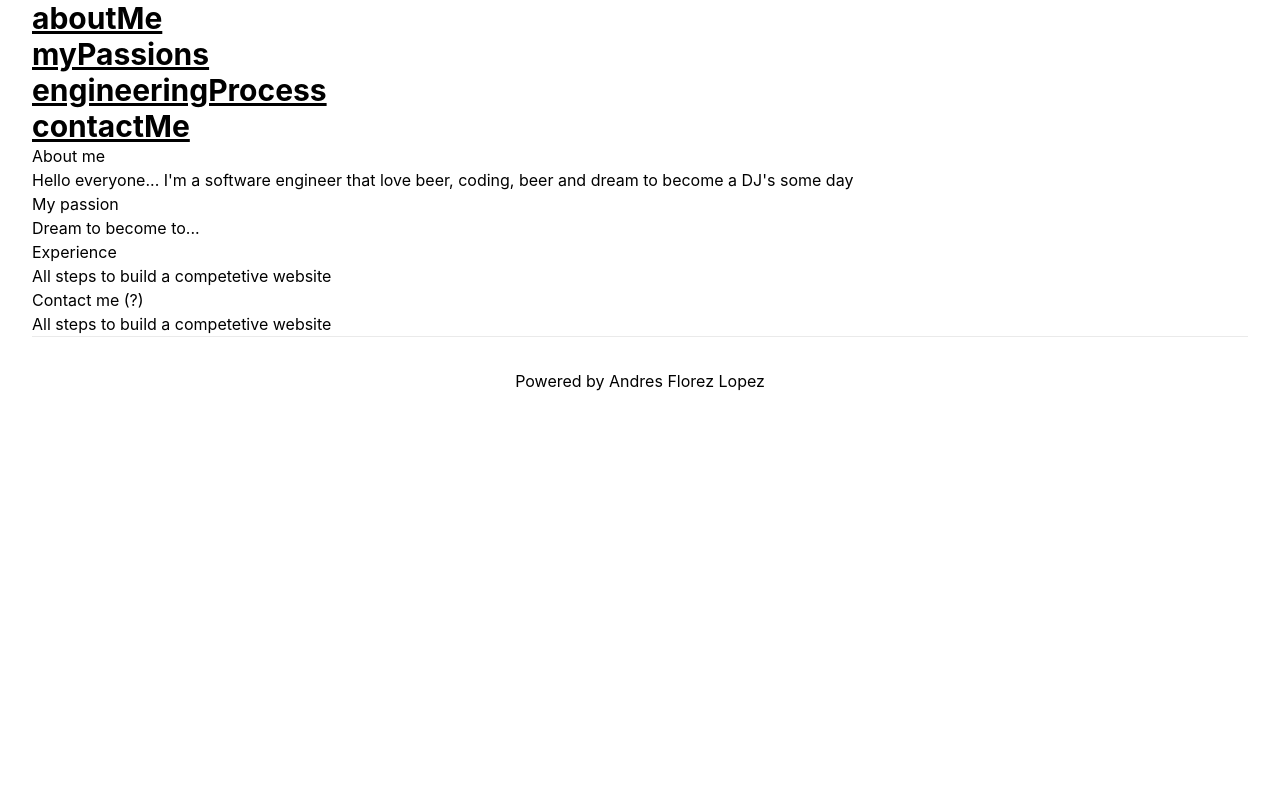
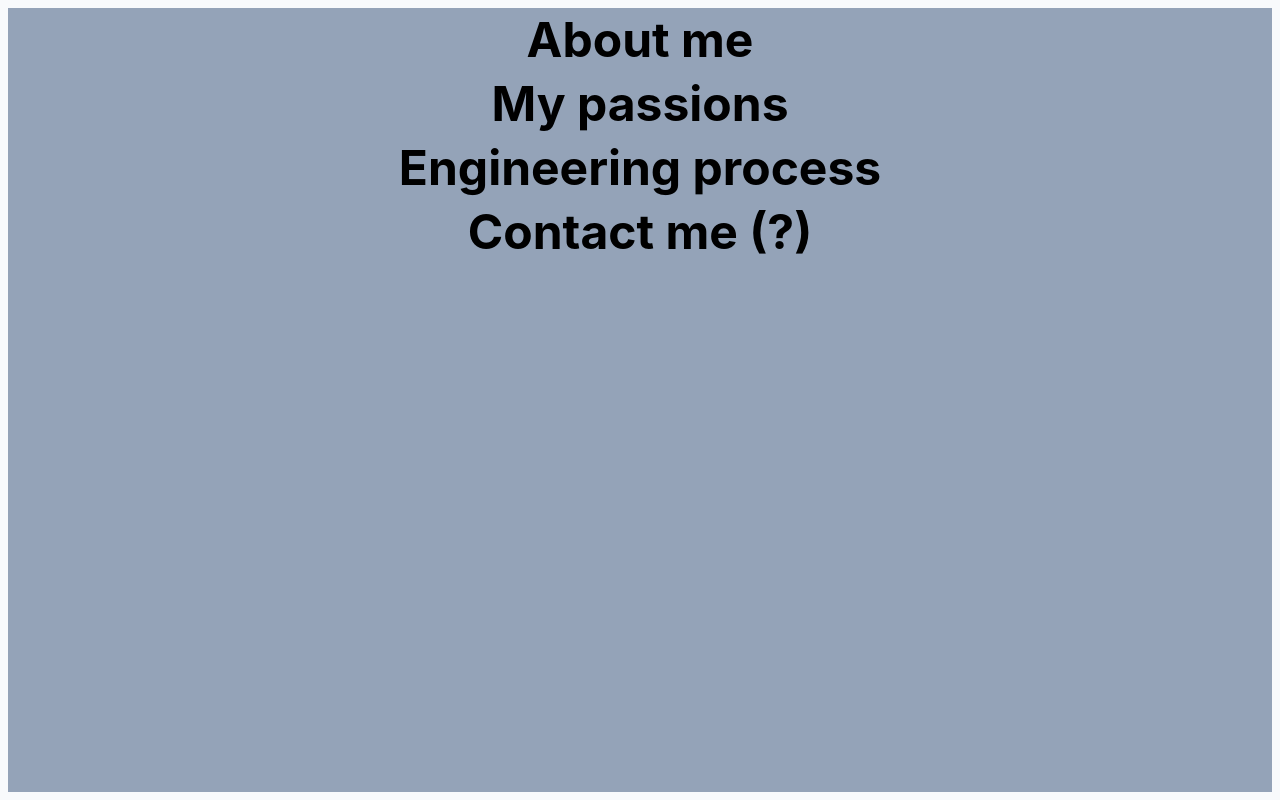
Before and after one commit to aandresflorezlopez/andreswebsitenextjs, a Next.js app: page / in a window 1280 px wide. Built offline with nearby package versions, Linux system fonts and the light colour scheme.

Commit message:
use tw to set some menu properties

```diff
--- a/src/components/Header/index.tsx
+++ b/src/components/Header/index.tsx
@@ -3,16 +3,20 @@ import contentSection from '../../content';
 const Header = () => {
   return (
     <header>
-      <ul>
+      <nav className="absolute w-full h-full bg-primary-400 border-solid border-with border-8 border-primary-50">
+        <ul className="h-full p-2 flex-column">
           {Object.keys(contentSection).map((section, index) => (
             <li
               key={`menu-${section}-link`}
-            className="text-3xl font-bold underline"
+              className="text-5xl font-bold justify-center flex mb-4"
             >
-            <a href={`#${section.toLocaleLowerCase()}`}>{section}</a>
+              <a href={`#${section.toLocaleLowerCase()}`}>
+                {contentSection[section].title}
+              </a>
             </li>
           ))}
         </ul>
+      </nav>
     </header>
   );
 };
--- a/src/content/index.tsx
+++ b/src/content/index.tsx
@@ -21,7 +21,7 @@ const contentSection: ContentWebsite = {
     data: {},
   },
   myPassions: {
-    title: 'My passion',
+    title: 'My passions',
     description: `Dream to become to...`,
     data: {
       dreams: [
@@ -33,7 +33,7 @@ const contentSection: ContentWebsite = {
     },
   },
   engineeringProcess: {
-    title: 'Experience',
+    title: 'Engineering process',
     description: `All steps to build a competetive website`,
     data: {
       phases: [
--- a/src/pages/index.tsx
+++ b/src/pages/index.tsx
@@ -36,11 +36,12 @@ import content from '../content';
  * loader = my name with svg animation
  * global use alias instead relative paths
  * dark mode
+ * CSS animations
  */
 
 const Home: NextPage = () => {
   return (
-    <div className={styles.container}>
+    <div className="flex">
       <Header />
       {Object.keys(content).map((sectionKey: string, index: number) => (
         <Section
--- a/src/styles/Home.module.css
+++ b/src/styles/Home.module.css
@@ -1,7 +1,3 @@
-.container {
-  padding: 0 2rem;
-}
-
 .main {
   min-height: 100vh;
   padding: 4rem 0;
--- a/tailwind.config.js
+++ b/tailwind.config.js
@@ -6,7 +6,11 @@ module.exports = {
   theme: {
     extend: {},
     colors: {
-      'primary': 'Slate',
+      'primary': {
+        50: '#f8fafc',
+        400: '#94a3b8',
+      }
+
     },
     fontFamily: {
       sans: ['Graphik', 'sans-serif'],
```
Also changed, not shown: .prettierrc.json. Lines whose indentation alone changed are shown as unchanged.
